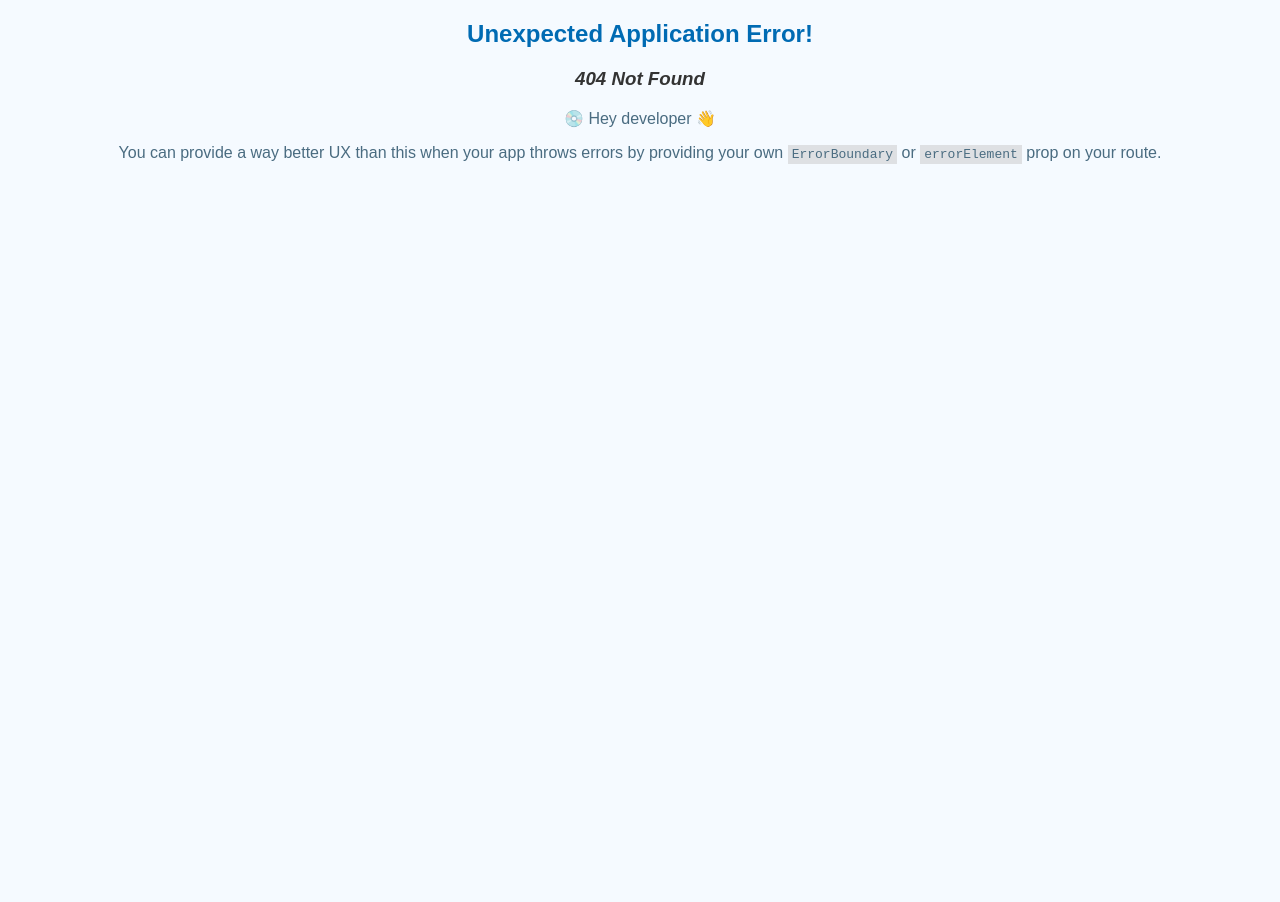
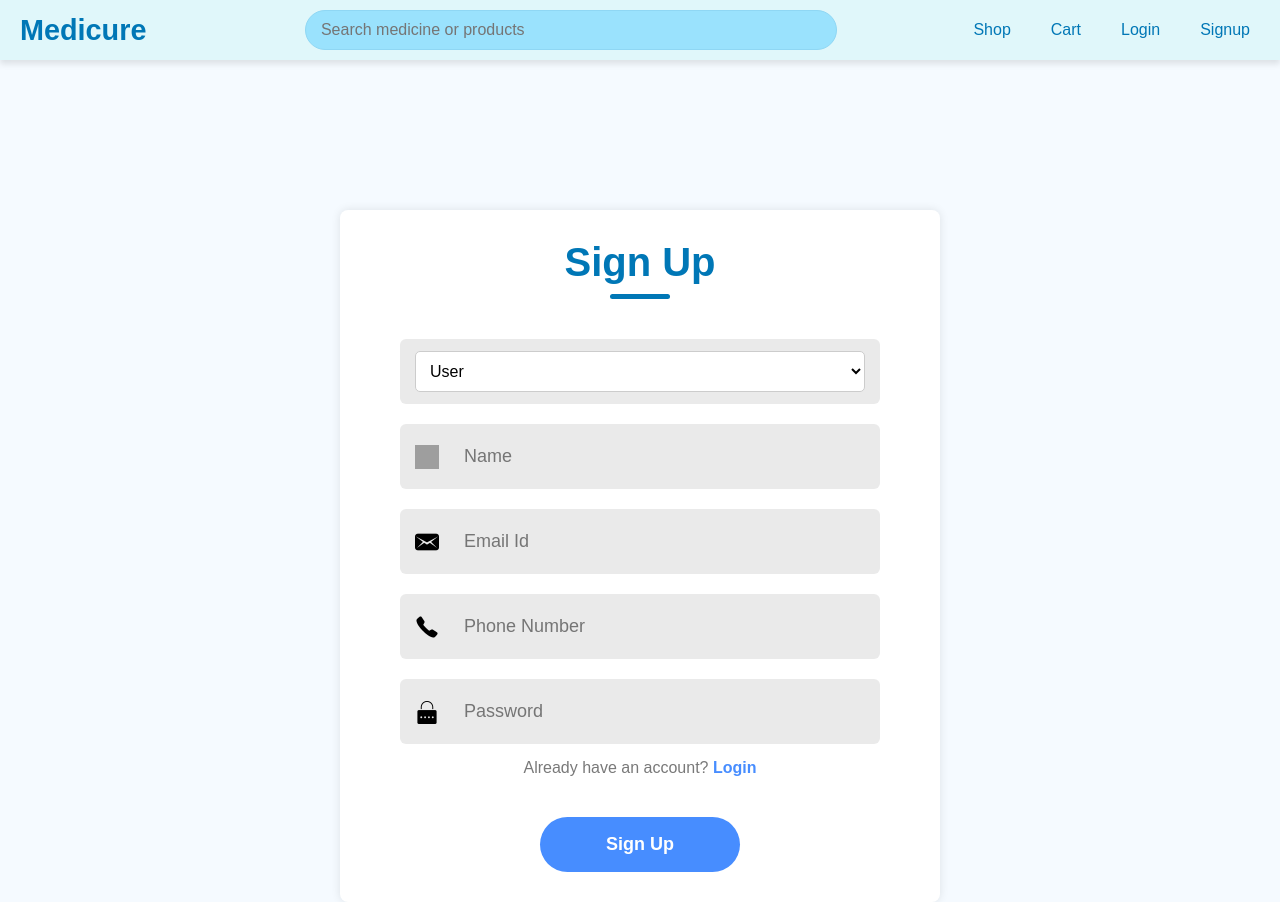
Before and after one commit to noob-bie/MediCure, a React (Vite) app in the folder client-frontend/: page /signup in a window 1280 px wide. Before the commit this address had no page. Before the commit the page ends 800 px from the top, so only its background shows below. Built offline with nearby package versions, Linux system fonts and the light colour scheme; grey boxes are pictures that could not be loaded; the HTML template or start-up script is replaced by a standard one.

Commit message:
modified signup

```diff
--- a/client-frontend/src/App.jsx
+++ b/client-frontend/src/App.jsx
@@ -8,6 +8,7 @@ import Cart from "./pages/cart/Cart";
 import Profile from "./pages/profile/Profile";
 import AdminPanel from "./pages/adminPanel/AdminPanel";
 import Login from "./pages/login/Login";
+import Signup from "./pages/signup/Signup";
 import { element } from "prop-types";
 
 function App() {
@@ -35,6 +36,7 @@ function App() {
         { path: "/cart", element: <Cart /> },
         { path: "/profile", element: <Profile /> },
         { path: "/login", element: <Login/>},
+        { path: "/signup", element: <Signup/>},
         isAdmin && { path: "/admin", element: <AdminPanel /> },
       ].filter(Boolean),
     },
--- a/client-frontend/src/pages/signup/Signup.css
+++ b/client-frontend/src/pages/signup/Signup.css
@@ -1,52 +1,135 @@
-import React, { useState } from 'react';
-import './Login.css';
+.container {
+    display: flex;
+    flex-direction: column;
+    margin: auto;
+    margin-top: 150px;
+    width: 600px;
+    background: #fff;
+    padding-bottom: 30px;
+    border-radius: 8px;
+    box-shadow: 0px 0px 10px rgba(0, 0, 0, 0.1);
+}
 
-import phone from '../../assets/images/phone.png';
-import password from '../../assets/images/password.png';
+.header {
+    display: flex;
+    flex-direction: column;
+    align-items: center;
+    gap: 9px;
+    width: 100%;
+    margin-top: 30px;
+}
 
-const Login = () => {
-  const [role, setRole] = useState("user"); // Default role: User
+.text {
+    color: #0077b6;
+    font-size: 40px;
+    font-weight: 700;
+}
 
-  return (
-    <div className='container'>
-      <div className="header">
-        <div className="text">Login</div>
-        <div className="underline"></div>
-      </div>
+.underline {
+    width: 60px;
+    height: 5px;
+    background: #0077b6;
+    border-radius: 10px;
+}
 
-      <div className="inputs">
-        {/* Role Dropdown */}
-        <div className="input">
-          <select value={role} onChange={(e) => setRole(e.target.value)}>
-            <option value="user">User</option>
-            <option value="admin">Admin</option>
-          </select>
-        </div>
+.inputs {
+    margin-top: 40px;
+    display: flex;
+    flex-direction: column;
+    gap: 20px;
+}
 
-        <div className="input">
-          <img src={phone} alt="Phone" />
-          <input placeholder="Phone Number" type="text" />
-        </div>
+.input {
+    display: flex;
+    align-items: center;
+    margin: auto;
+    width: 450px;
+    height: 65px;
+    background: #eaeaea;
+    border-radius: 6px;
+    padding: 0 15px;
+}
 
-        <div className="input">
-          <img src={password} alt="Password" />
-          <input placeholder="Password" type="password" />
-        </div>
-      </div>
+.input img {
+    margin-right: 15px;
+    width: 24px;
+    height: 24px;
+}
 
-      <div className="forgot-password">
-        Lost Password? <span>Click Here!</span>
-      </div>
+.input input {
+    flex: 1;
+    height: 50px;
+    background: transparent;
+    border: none;
+    outline: none;
+    color: #333;
+    font-size: 18px;
+    padding-left: 10px;
+}
 
-      <div className="no-account">
-        Do not have an account? <span>Signup</span>
-      </div>
+.input select {
+    width: 100%;
+    padding: 10px;
+    border: 1px solid #ccc;
+    border-radius: 5px;
+    font-size: 16px;
+    background: #fff;
+    cursor: pointer;
+  }
 
-      <div className="submit-container">
-        <div className="submit">Login</div>
-      </div>
-    </div>
-  );
-};
+  .input select:focus {
+    outline: none;
+    border-color: #007bff;
+  }
 
-export default Login;
+.have-account {
+    text-align: center;
+    margin-top: 15px;
+    color: #797979;
+    font-size: 16px;
+}
+
+.have-account span {
+    color: #478dff;
+    cursor: pointer;
+    font-weight: bold;
+}
+
+.submit-container {
+    display: flex;
+    justify-content: center;
+    margin-top: 40px;
+}
+
+.submit {
+    display: flex;
+    justify-content: center;
+    align-items: center;
+    width: 200px;
+    height: 55px;
+    color: #fff;
+    background: #478dff;
+    border-radius: 50px;
+    font-size: 18px;
+    font-weight: bold;
+    cursor: pointer;
+    transition: 0.3s;
+}
+
+.submit:hover {
+    background: #0056b3;
+}
+
+@media (max-width: 768px) {
+    .container {
+        width: 90%;
+    }
+
+    .input {
+        width: 90%;
+    }
+
+    .submit {
+        width: 80%;
+    }
+}
--- a/client-frontend/src/pages/signup/Signup.jsx
+++ b/client-frontend/src/pages/signup/Signup.jsx
@@ -0,0 +1,57 @@
+import React, { useState } from 'react';
+import './Signup.css';
+
+import person from '../../assets/images/person.png';
+import email from '../../assets/images/email.png';
+import phone from '../../assets/images/phone.png';
+import password from '../../assets/images/password.png';
+
+const Signup = () => {
+  const [role, setRole] = useState("user"); // Default role: User
+
+  return (
+    <div className='container'>
+      <div className="header">
+        <div className="text">Sign Up</div>
+        <div className="underline"></div>
+      </div>
+
+      <div className="inputs">
+        {/* Role Dropdown */}
+        <div className="input">
+          <select value={role} onChange={(e) => setRole(e.target.value)}>
+            <option value="user">User</option>
+            <option value="admin">Admin</option>
+          </select>
+        </div>
+
+        <div className="input">
+          <img src={person} alt="Person" />
+          <input placeholder="Name" type="text" />
+        </div>
+        <div className="input">
+          <img src={email} alt="Email" />
+          <input placeholder="Email Id" type="email" />
+        </div>
+        <div className="input">
+          <img src={phone} alt="Phone" />
+          <input placeholder="Phone Number" type="text" />
+        </div>
+        <div className="input">
+          <img src={password} alt="Password" />
+          <input placeholder="Password" type="password" />
+        </div>
+      </div>
+
+      <div className="have-account">
+        Already have an account? <span>Login</span>
+      </div>
+
+      <div className="submit-container">
+        <div className="submit">Sign Up</div>
+      </div>
+    </div>
+  );
+};
+
+export default Signup;
```
Also changed, not shown: client-frontend/src/pages/loginSignup/LoginSignup.css (deleted, +0 -99 lines), client-frontend/src/pages/loginSignup/LoginSignup.jsx (deleted, +0 -58 lines).
